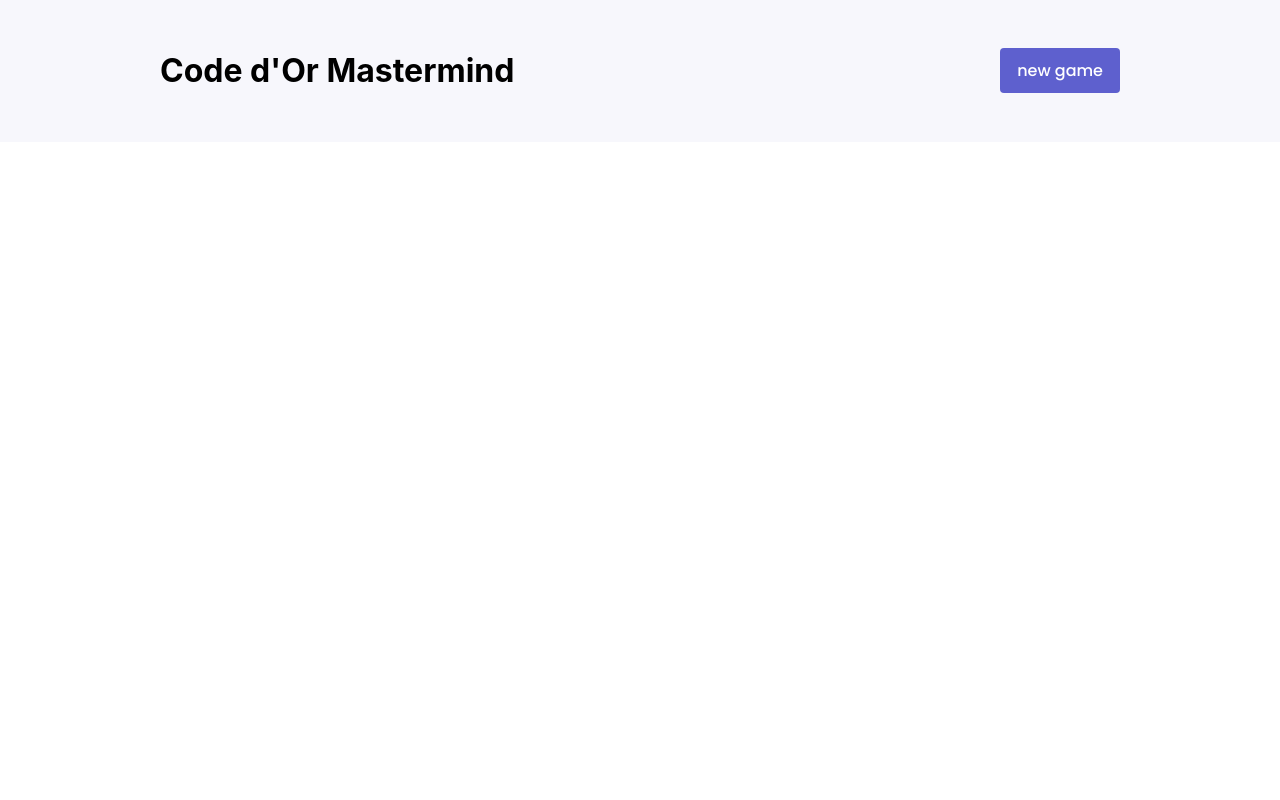
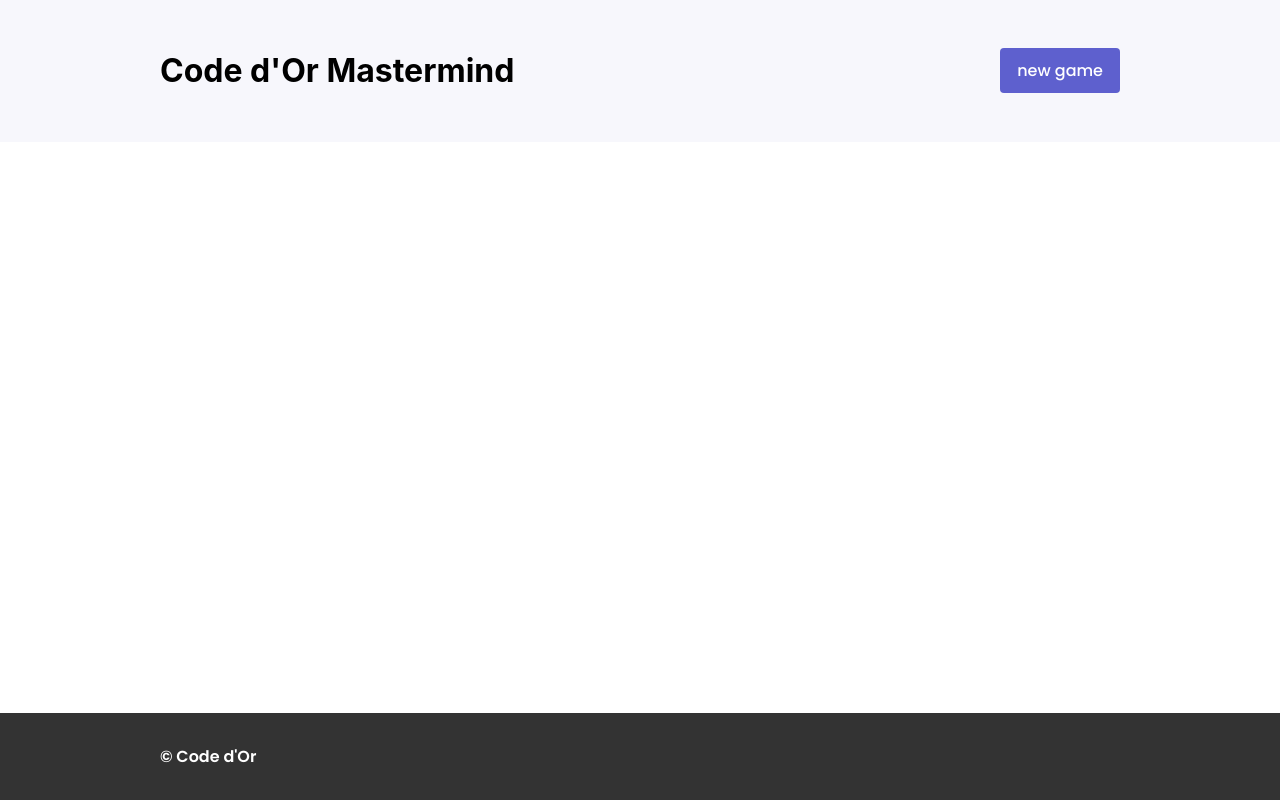
Before and after one commit to vermeirekaat/mastermind, a React (Create React App) app: page / in a window 1280 px wide. Built offline with nearby package versions, Linux system fonts and the light colour scheme.

Commit message:
feat: add footer at bottom of page

```diff
--- a/src/App.js
+++ b/src/App.js
@@ -3,6 +3,7 @@ import styles from './App.module.scss';
 import './styles/style.scss';
 
 import { Header } from './components/Header/Header';
+import { Footer } from './components/Footer/Footer';
 
 function App() {
 
@@ -14,6 +15,8 @@ function App() {
     <div>
       <Header handleClick={(type) => handleNewGame(type)}></Header>
 
+      <Footer></Footer>
+
     </div>
   );
 }
--- /dev/null
+++ b/src/components/Footer/Footer.js
@@ -0,0 +1,12 @@
+import styles from './Footer.module.scss';
+
+export const Footer = () => {
+
+    return (
+        <footer className={styles.footer}>
+            <div className={styles.footer__content}>
+                <p className="typo-s-bold">&copy; Code d'Or</p>
+            </div>
+        </footer>
+    )
+}
--- /dev/null
+++ b/src/components/Footer/Footer.module.scss
@@ -0,0 +1,20 @@
+@import '../../styles/variables';
+@import '../../styles/functions';
+
+.footer {
+    width: 100vw;
+    background-color: $black;
+    color: $white;
+    height: rem(87px);
+
+    display: flex;
+    align-items: center;
+
+    position: fixed;
+    bottom: 0;
+
+    &__content {
+        width: rem(960px);
+        margin: 0 auto;
+    }
+}
```
